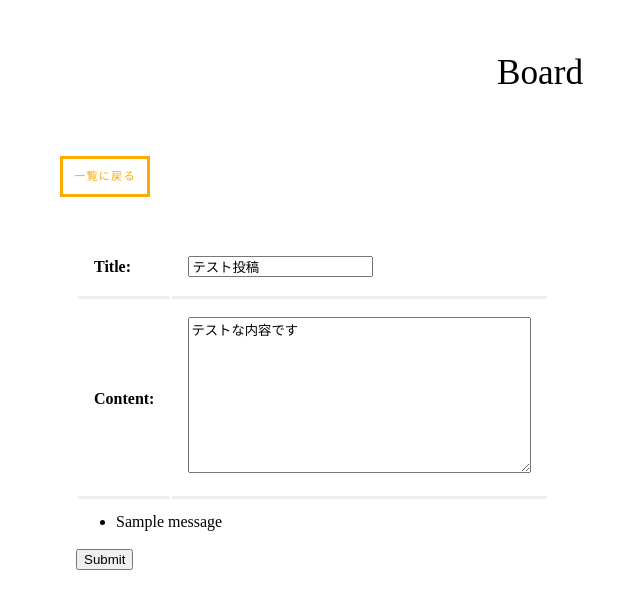
After one commit to d-kusk/board, a Django app: page /board/update/1 in a window 1280 px wide. The commit adds this page. Shown: the top 609 px of the page, without its empty margins (100-740 px from the left). Run offline with Django 3.2, Linux system fonts and the light colour scheme; data comes from the database, SQL or seed files in the repository; tables that the repository leaves empty hold one stand-in row (values such as "Sample post"); one stand-in notice (Sample message) is shown.

Commit message:
Add view for Update #6

```diff
--- a/board/forms.py
+++ b/board/forms.py
@@ -6,6 +6,3 @@ class RegisterForm(forms.ModelForm):
     class Meta:
         model = Board
         fields = ("title", "content")
-
-    def send():
-        pass
--- a/board/urls.py
+++ b/board/urls.py
@@ -14,11 +14,13 @@ Including another URLconf
     2. Add a URL to urlpatterns:  path('blog/', include('blog.urls'))
 """
 from django.urls import path
+# from django.shortcuts import redirect
 
-from .views import List, Detail, Create
+from .views import List, Detail, Create, Update
 
 urlpatterns = [
-    path('add/', Create.as_view()),
+    path('create/', Create.as_view()),
+    path('update/<pk>', Update.as_view()),
     path('detail/<pk>', Detail.as_view()),
-    path('', List.as_view())
+    path('list/', List.as_view())
 ]
--- a/board/views.py
+++ b/board/views.py
@@ -1,5 +1,5 @@
 # from django.shortcuts import render
-from django.views.generic import ListView, DetailView, CreateView
+from django.views.generic import ListView, DetailView, CreateView, UpdateView
 from django.contrib import messages
 
 from .models import Board
@@ -19,9 +19,9 @@ class Detail(DetailView):
 
 class Create(CreateView):
     model = Board
-    template_name = 'board/add.html'
+    template_name = 'board/create.html'
     form_class = RegisterForm
-    success_url = '/board'
+    success_url = '/board/list'
 
     def form_valid(self, form):
         ''' バリデーションを通った時 '''
@@ -32,3 +32,20 @@ class Create(CreateView):
         ''' バリデーションに失敗した時 '''
         messages.warning(self.request, "保存できませんでした")
         return super().form_invalid(form)
+
+
+class Update(UpdateView):
+    model = Board
+    template_name = 'board/update.html'
+    form_class = RegisterForm
+    success_url = '/board/list'
+
+    def form_valid(self, form):
+        ''' バリデーションを通った時 '''
+        messages.success(self.request, "保存しました")
+        return super().form_valid(form)
+
+    def form_invalid(self, form):
+        ''' バリデーションに失敗した時 '''
+        messages.warning(self.request, "保存できませんでした")
+        return super().form_invalid(form)
--- a/templates/board/add.html
+++ b/templates/board/create.html
@@ -1,6 +1,6 @@
 {% extends '../base.html' %}
 
-{% block title %}My amazing blog {%endblock%}
+{% block title %}新規作成{%endblock%}
 
 {% block content %}
 <div class="board-add">
--- a/templates/board/detail.html
+++ b/templates/board/detail.html
@@ -8,6 +8,8 @@
     <header class="board-detail__header">
       <div class="c">
         <a class="btn" href="/board">一覧に戻る</a>
+
+        <a class="btn" href="/board/update/{{board.id}}">編集する</a>
       </div>
       <h2>{{board.title}}</h2>
       <div class="time">
--- /dev/null
+++ b/templates/board/update.html
@@ -0,0 +1,37 @@
+{% extends '../base.html' %}
+
+{% block title %}更新{%endblock%}
+
+{% block content %}
+<div class="board-add">
+  <div class="board-add__header">
+    <div class="c">
+      <a class="btn" href="/board">一覧に戻る</a>
+    </div>
+  </div>
+  <div class="board-add__body">
+    <div class="c">
+      <div class="row">
+        <div class="12 col">
+          <form method="post">
+            {% csrf_token %}
+            <table>
+              {{ form }}
+            </table>
+
+            {% if messages %}
+            <ul class="messages">
+              {% for message in messages %}
+              <li {% if message.tags %} class="{{ message.tags }}" {% endif %}>{{ message }}</li>
+              {% endfor %}
+            </ul>
+            {% endif %}
+
+            <input type="submit">
+          </form>
+        </div>
+      </div>
+    </div>
+  </div>
+</div>
+{% endblock %}
```
